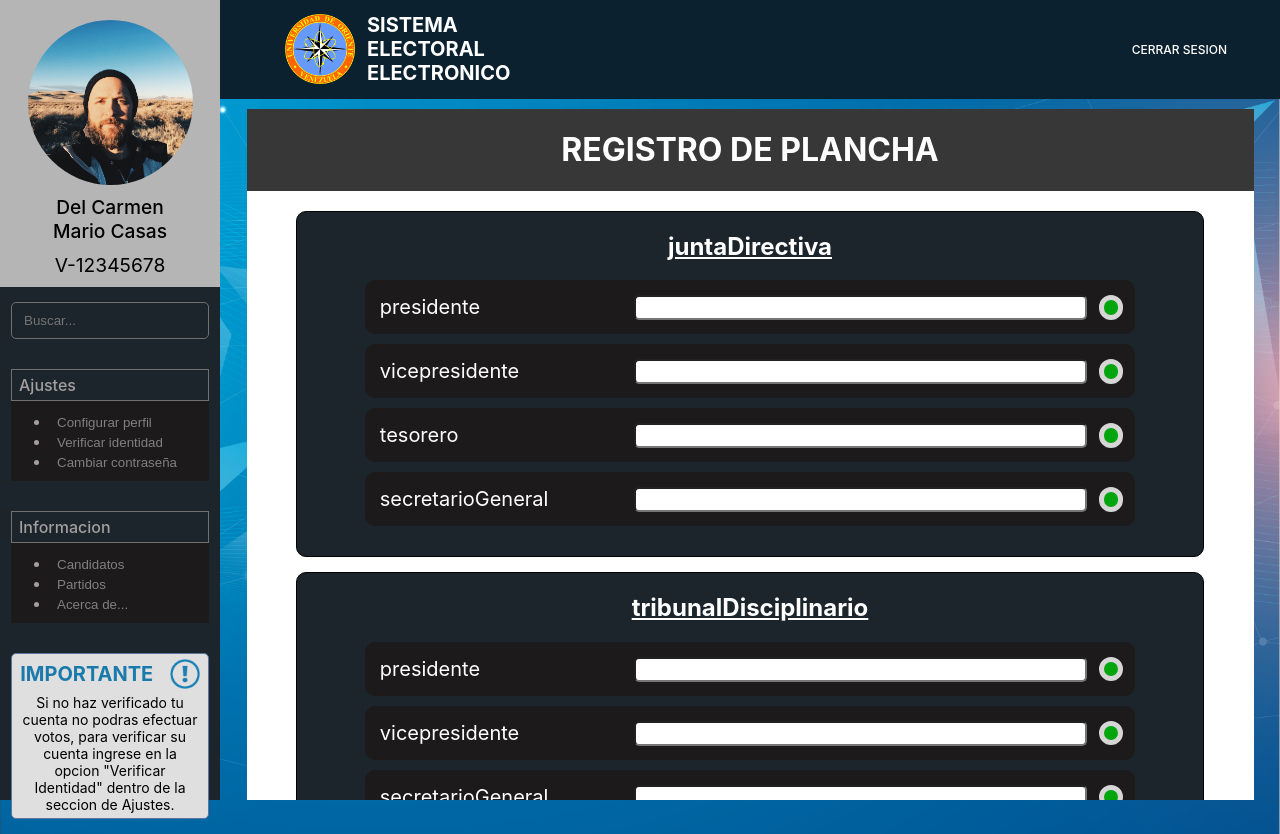
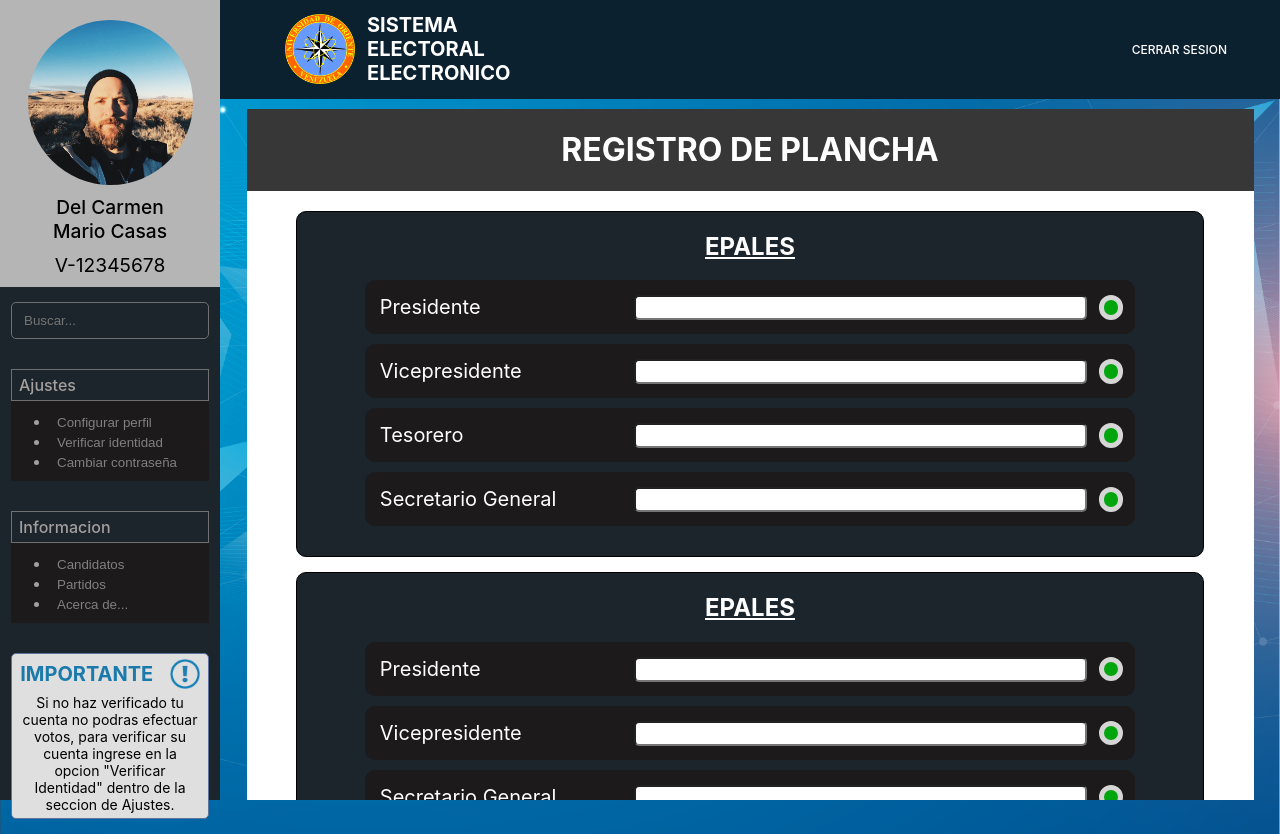
Before and after one commit to rlopez2494/user-interface, a React (Create React App) app: page /admin/1/planchaRegistro in a window 1280 px wide. Built offline with nearby package versions, Linux system fonts and the light colour scheme.

Commit message:
peticion http en PlanchaOrgano

```diff
--- a/src/components/PlanchaOrgano.js
+++ b/src/components/PlanchaOrgano.js
@@ -2,45 +2,145 @@ import React, { Component } from 'react';
 
 class PlanchaOrgano extends Component {
 
+    constructor(props) {
+        super(props);
+        this.state = {
+            ...this.props.puestos
+        };
+        this.handleChange = this.handleChange.bind(this);
+        this.setWrapperRef = this.setWrapperRef.bind(this);
+        this.handleClickOutside = this.handleClickOutside.bind(this)
+    }
 
-    nombreOrgano = this.props.organo.nombre
+    componentDidMount() {
+        document.addEventListener('click', this.handleClickOutside)
+    }
 
+    componentWillUnmount() {
+        document.removeEventListener('click', this.handleClickOutside)
+    }
 
-    puestos = Object.keys(this.props.organo.puestos).map((puesto) => {
-        console.log(this.props[puesto])
-        return(
+    setWrapperRef = (node) => {
+        this.wrapperRef = node;
+    }
+
+    handleClickOutside = (event) => {
+        if (!this.wrapperRef.contains(event.target)) {
+            this.props.handleChange(this.props.nombre, this.state)
+        }
+    }
+
+    handleChange = (event) => {
+        const { name, value } = event.target
+
+        this.setState({
+            [name]: value
+        })
+    }
+
+    render() {
+        return (
             <div
-            className="plancha-registro__puesto"
-            key={Math.random()}
-            >
+            id={this.props.id}
+            ref={this.setWrapperRef}
+            className="plancha-registro__organo">
 
-                <h4>{puesto}</h4>
+                    <h2>EPALES</h2>
+
+                    {
+                        (this.props.puestos.hasOwnProperty("presidente")) ?
+                            <div className="plancha-registro__puesto">
+
+                                <h4>Presidente</h4>
 
                                 <div className="plancha-registro__puesto--revisar">
 
                                     <input
                                         type="text"
-                        name={puesto}
-                        value={this.props[puesto]}
-                        onChange={(event) => this.props.handleChange(this.nombreOrgano, event)}
+                                        name="presidente"
+                                        value={this.state.presidente}
+                                        onChange={this.handleChange}
                                     />
 
                                     <div className="plancha__organo--disponible"></div>
                                 </div>
 
                             </div>
-        )
-    })
+                        :
+                            null
 
-    render() {
-        console.log(this.props)
-        return (
-            <div className="plancha-registro__organo">
-
-                    <h2>{this.props.organo.nombre}</h2>
+                    }
 
                     {
-                        this.puestos
+                        (this.props.puestos.hasOwnProperty("vicepresidente")) ?
+                            <div className="plancha-registro__puesto">
+
+                                <h4>Vicepresidente</h4>
+
+                                <div className="plancha-registro__puesto--revisar">
+
+                                    <input
+                                        type="text"
+                                        name="vicepresidente"
+                                        value={this.state.vicepresidente}
+                                        onChange={this.handleChange}
+                                    />
+
+                                    <div className="plancha__organo--disponible"></div>
+                                </div>
+
+                            </div>
+                        :
+                            null
+
+                    }
+
+                    {
+                        (this.props.puestos.hasOwnProperty("tesorero")) ?
+                            <div className="plancha-registro__puesto">
+
+                                <h4>Tesorero</h4>
+
+                                <div className="plancha-registro__puesto--revisar">
+
+                                    <input
+                                        type="text"
+                                        name="tesorero"
+                                        value={this.state.tesorero}
+                                        onChange={this.handleChange}
+                                    />
+
+                                    <div className="plancha__organo--disponible"></div>
+                                </div>
+
+                            </div>
+                        :
+                            null
+
+                    }
+
+                    {
+                        (this.props.puestos.hasOwnProperty("secretarioGeneral")) ?
+                            <div className="plancha-registro__puesto">
+
+                                <h4>Secretario General</h4>
+
+                                <div className="plancha-registro__puesto--revisar">
+
+                                    <input
+                                        type="text"
+                                        name="secretarioGeneral"
+                                        value={this.state.secretarioGeneral}
+                                        onChange={this.handleChange}
+                                    />
+
+                                    <div className="plancha__organo--disponible"></div>
+                                </div>
+
+                            </div>
+                        :
+                            null
+
                     }
 
                 </div>
--- a/src/components/PlanchaRegistro.js
+++ b/src/components/PlanchaRegistro.js
@@ -1,6 +1,7 @@
 import React, { Component } from 'react';
 import PlanchaOrgano from "./PlanchaOrgano"
 import "./styles/PlanchaRegistro.css";
+import axios from 'axios'
 
 class PlanchaRegistro extends Component {
 
@@ -27,36 +28,33 @@ class PlanchaRegistro extends Component {
         }
     }
 
-    handleChange = (nombreOrgano, event) => {
 
-        const currentState = {...this.state[nombreOrgano]};
+    handleChange = (nombreOrgano, stateOrgano) => {
 
-        const { value, name } = event.target;
-        console.log(value);
-        currentState[name] = value;
+        const newState = {...stateOrgano};
 
         this.setState({
-            [nombreOrgano]: currentState
+            [nombreOrgano]: newState
         })
     }
 
-    planchaOrganos = Object.keys(this.state).map((organo) => {
+    handleSubmit = () => {
+        console.log(this.state)
+        axios.post('http://localhost:9000/planchas', this.state)
+        .then((response) => {console.log(response)})
+        .catch((error) => {console.log(error)})
+    }
 
+    planchaOrganos = Object.values(this.state).map((organo, index) => {
+        const nombresArreglo = Object.keys(this.state)
         return(
             <PlanchaOrgano
-                organo={{
-                    nombre: organo,
-                    puestos: {...this.state[organo]}
-                }}
+                nombre={nombresArreglo[index]}
+                puestos={organo}
+                id={index}
                 handleChange={this.handleChange}
-                presidente={this.state[organo].presidente}
-                vicepresidente={this.state[organo].viceresidente}
-                tesorero={this.state[organo].tesorero}
-                secretarioGeneral={this.state[organo].secretarioGeneral}
-                key={Math.random()}
             />
         )
-
     })
 
     render() {
@@ -69,9 +67,17 @@ class PlanchaRegistro extends Component {
                     <h1>REGISTRO DE PLANCHA</h1>
                 </div>
 
-               {
-                   this.planchaOrganos
-               }
+                {
+                    this.planchaOrganos
+                }
+
+                <div className="plancha-registro__botones">
+
+                    <button onClick={this.handleSubmit}>GUARDAR</button>
+
+                    <button>CANCELAR</button>
+
+                </div>
 
             </div>
         );
```
Lines whose indentation alone changed are shown as unchanged.
